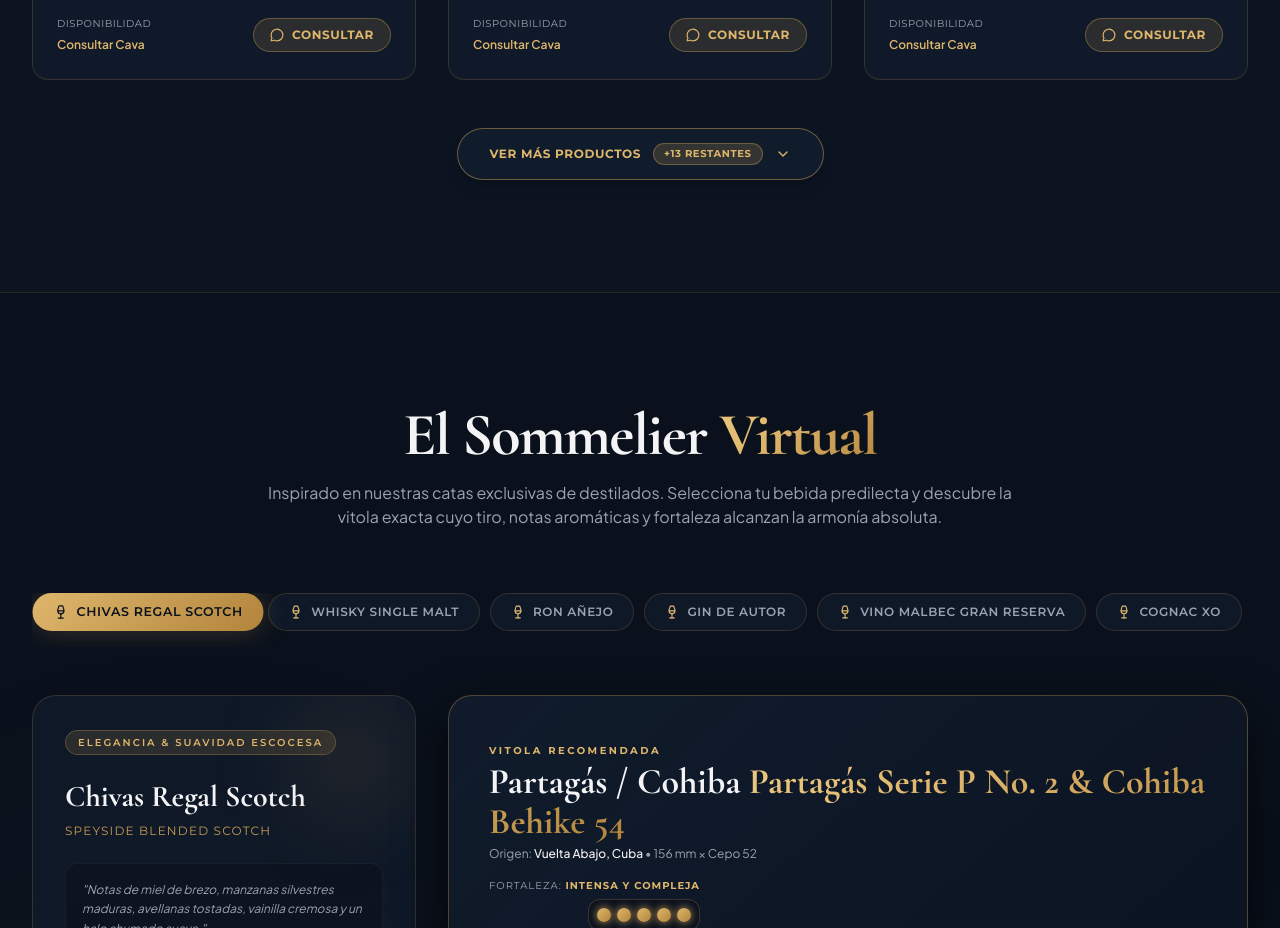
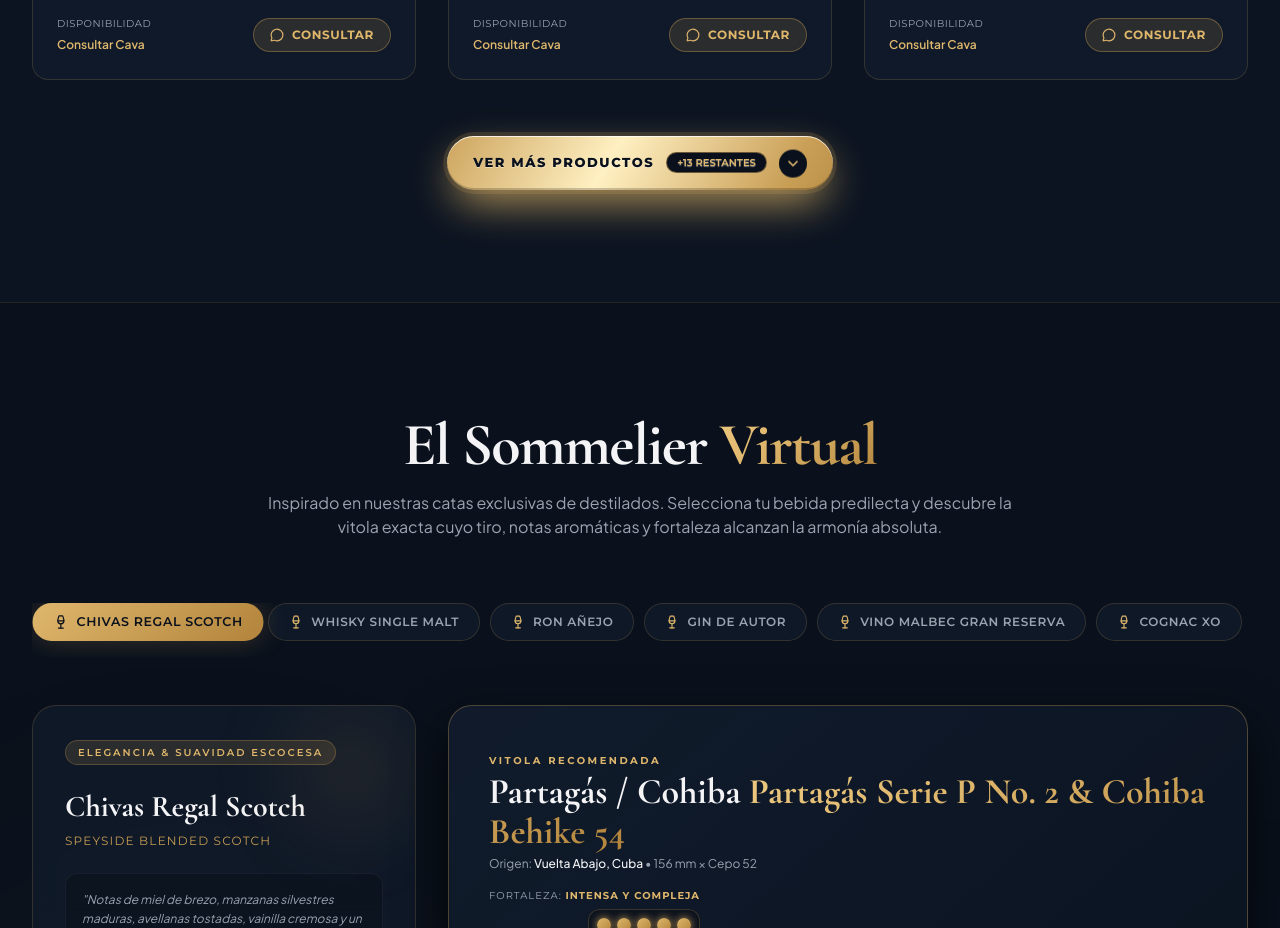
Before and after one commit to fachinha/Emporio69, a React (Vite) app: page / in a window 1280 px wide. Shown: the part 3900-4828 px from the top of the page. Built offline with nearby package versions, Linux system fonts and the light colour scheme.

Commit message:
feat: animate 'Ver Más Productos' button with golden kiurcode flow effect

```diff
--- a/src/components/Catalog.jsx
+++ b/src/components/Catalog.jsx
@@ -230,16 +230,18 @@ export default function Catalog() {
 
             {/* Load More Button */}
             {hasMore && (
-              <div className="mt-12 flex justify-center">
+              <div className="mt-14 flex justify-center">
                 <button
                   onClick={() => setVisibleCount((prev) => prev + 15)}
-                  className="group inline-flex items-center gap-3 px-8 py-3.5 rounded-full border border-[#C89D54]/50 hover:border-[#DFB76C] bg-[#111C2D]/90 hover:bg-[#C89D54]/20 text-[#DFB76C] hover:text-white font-montserrat font-bold text-xs tracking-wider uppercase transition-all duration-300 shadow-lg hover:shadow-gold-glow cursor-pointer scale-100 hover:scale-[1.02]"
+                  className="btn-gold-kiur group cursor-pointer flex items-center gap-3.5 tracking-wider"
                 >
                   <span>Ver Más Productos</span>
-                  <span className="text-[10px] px-2.5 py-0.5 rounded-full bg-[#C89D54]/20 border border-[#C89D54]/40 text-[#DFB76C] group-hover:text-white">
+                  <span className="text-[10px] px-2.5 py-0.5 rounded-full bg-[#0A111C] border border-[#C89D54]/50 text-[#DFB76C] font-semibold tracking-normal shadow-inner">
                     +{filteredProducts.length - visibleCount} restantes
                   </span>
-                  <ChevronDown className="w-4 h-4 text-[#DFB76C] group-hover:translate-y-0.5 transition-transform duration-300" />
+                  <div className="btn-icon-wrapper btn-icon-down w-7 h-7 rounded-full bg-[#0A111C] text-[#DFB76C] flex items-center justify-center transition-transform duration-300 group-hover:translate-y-1">
+                    <ChevronDown className="w-4 h-4 stroke-[2.5]" />
+                  </div>
                 </button>
               </div>
             )}
--- a/src/index.css
+++ b/src/index.css
@@ -216,6 +216,15 @@
   50% { transform: translate(3px, -3px); }
 }
 
+@keyframes chevronbob {
+  0%, 100% { transform: translateY(0); }
+  50% { transform: translateY(3px); }
+}
+
+.btn-gold-kiur .btn-icon-down {
+  animation: chevronbob 1.8s ease-in-out infinite;
+}
+
 /* ==========================================
    PAGE ENTRANCE ANIMATIONS (ESTILO COTILLON)
    ========================================== */
```
Also changed, not shown: 5 other files (tests, documents, lock files or other folders).
